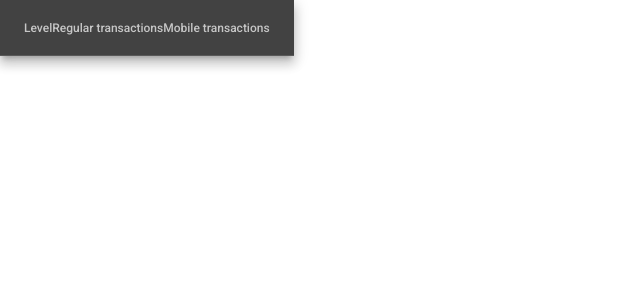
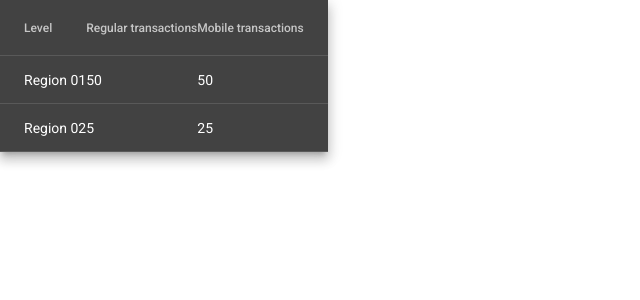
Before and after one commit to victor-arana/mobile-membership-dashboard-v5, an Angular app: page / in a window 1280 px wide. Shown: the top 300 px of the page, without its empty margins (0-640 px from the left). Built offline with nearby package versions, Linux system fonts and the light colour scheme.

Commit message:
:construction: property-binding, pass data to the child component
Changes committed:
	modified:   src/app/app.component.html
	modified:   src/app/app.component.ts

```diff
--- a/src/app/app.component.html
+++ b/src/app/app.component.html
@@ -1,2 +1,2 @@
-<app-material-table></app-material-table>
+<app-material-table [distributions]="transactions"></app-material-table>
 <router-outlet></router-outlet>
--- a/src/app/app.component.ts
+++ b/src/app/app.component.ts
@@ -1,13 +1,21 @@
-import { Component } from '@angular/core';
+import { Component, OnInit } from '@angular/core';
 import { TransactionDistributionService } from './services/transaction-distribution.service';
+import { TransactionDistribution } from './model/transaction-distribution';
 
 @Component({
   selector: 'app-root',
   templateUrl: './app.component.html',
   styleUrls: ['./app.component.css']
 })
-export class AppComponent {
+export class AppComponent implements OnInit{
   title = 'mobile-membership-dashboard-v5';
 
-  constructor(private service: TransactionDistributionService){}
+  public transactions: TransactionDistribution[];
+
+  constructor(private service: TransactionDistributionService){
+  }
+
+  ngOnInit(): void {
+    this.service.getTransactionDistribution(0,new Date(), new Date()).subscribe(d => this.transactions = d);
+  }
 }
```
